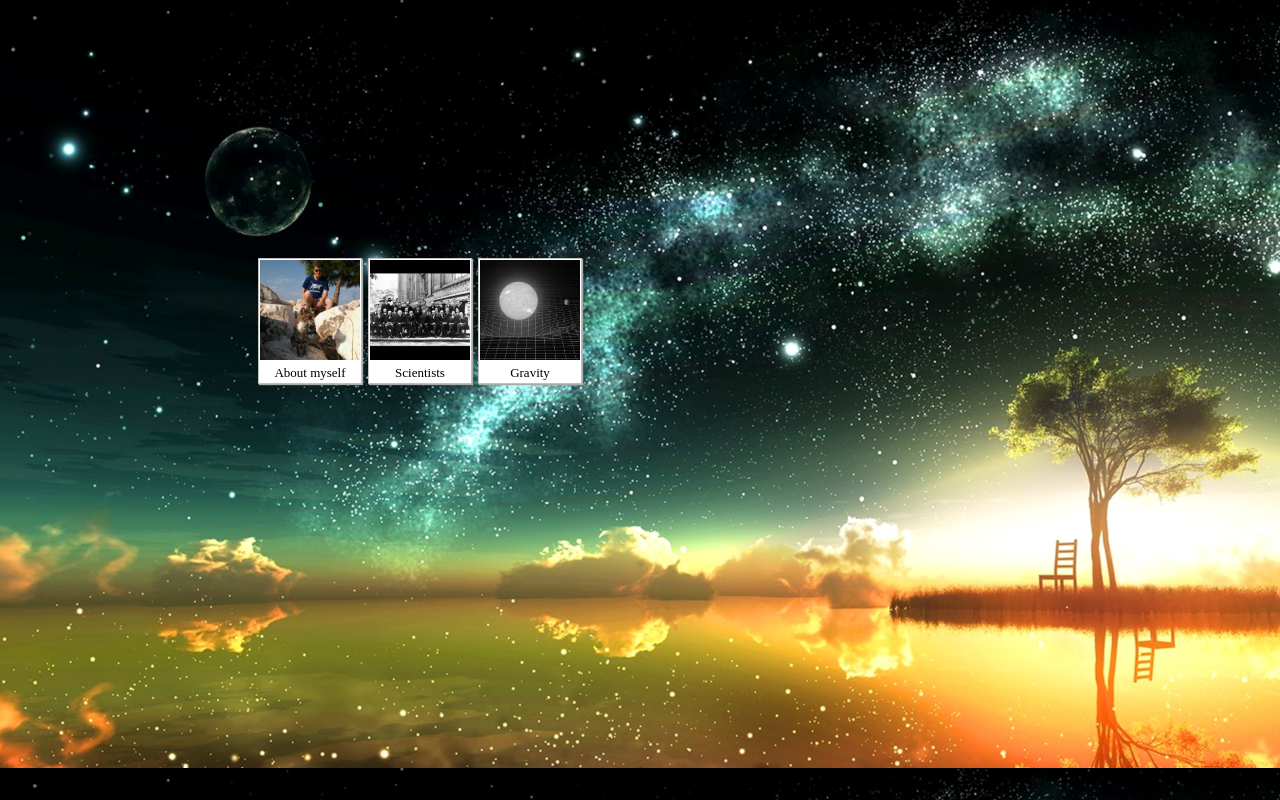
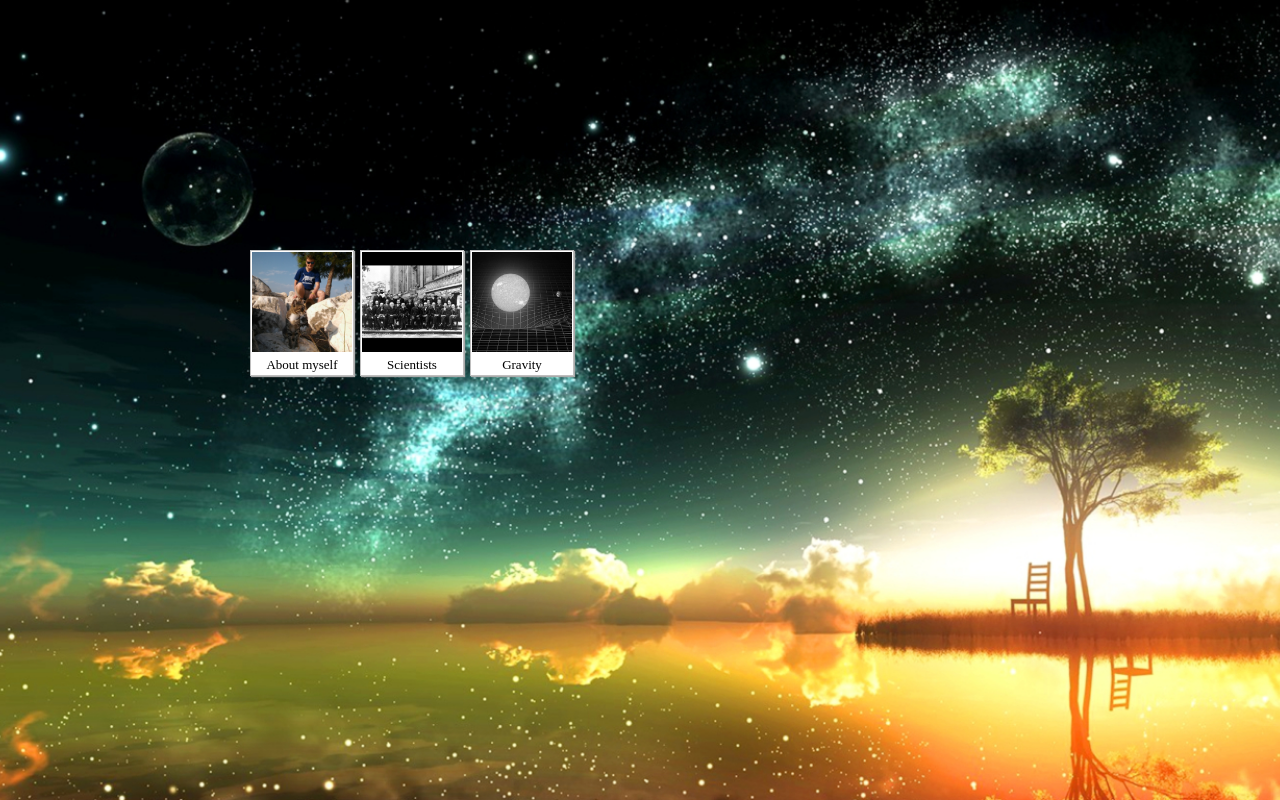
Before and after one commit to GravitationalTheory/GravitationalTheory.github.io, a plain HTML site: page index.html in a window 1280 px wide. Drawn offline with Linux system fonts and the light colour scheme.

Commit message:
Update index.html

```diff
--- a/index.html
+++ b/index.html
@@ -5,11 +5,18 @@
 <title>Starting page</title>
 
 <style>
-html, body{
-    position:fixed;
-    top:0;
+body, html {
+    height: 100%;
+    margin: 0;
 }
-
+.back_image {
+    background-image: url("images/main.jpg");
+    height: 100%;
+    /* Center and scale the image*/
+    background-position: center;
+    background-repeat: no-repeat;
+    background-size: cover;
+}
 div.one{
     position: absolute;
     left: 250px;
@@ -52,7 +59,9 @@ div.container {
 </style>
 </head>
 
-<body background="images/main.jpg">
+<body>
+
+<div class="back_image"></div>
 
 <div class=one>
     <img src="images/master.jpg" alt="bb" width="100" height="100">
@@ -69,6 +78,5 @@ div.container {
         <div class="container">Gravity</div>
 </div>
 
-
 </body>
 </thml>
```
